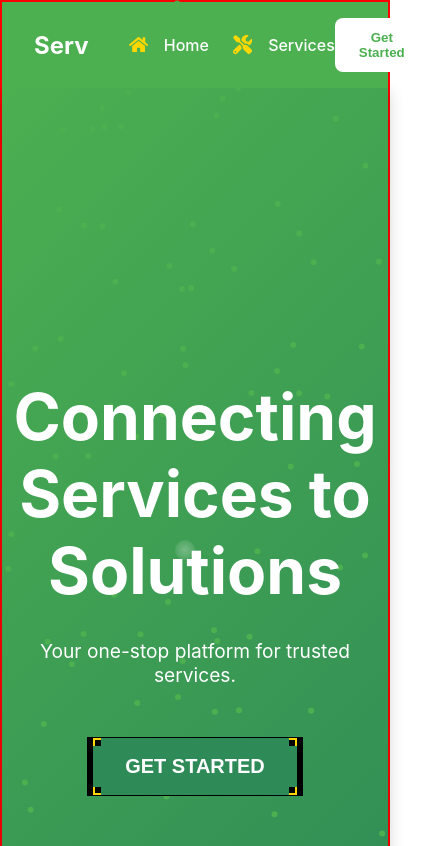
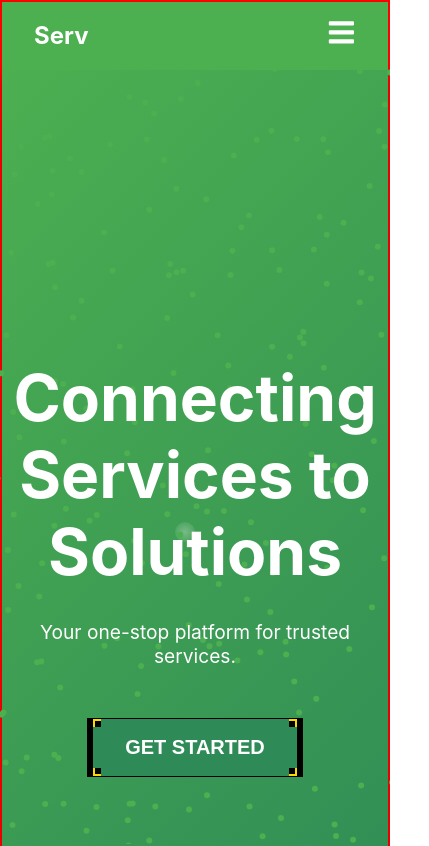
Before and after one commit to S1rDavid9/serv-web-app, a React (Create React App) app in the folder serv-web-app/: page / in a window 390 px wide. Shown: the top 846 px of the page, 429 px wide, since content can reach past the window. Built offline with nearby package versions, Linux system fonts and the light colour scheme.

Commit message:
hamburger

```diff
--- a/serv-web-app/src/components/Hero.js
+++ b/serv-web-app/src/components/Hero.js
@@ -16,7 +16,7 @@ const Hero = () => {
     },
     particles: {
       number: {
-        value: 100, // Number of particles
+        value: 200, // Number of particles
       },
       size: {
         value: 3, // Particle size
--- a/serv-web-app/src/components/Navbar.css
+++ b/serv-web-app/src/components/Navbar.css
@@ -45,6 +45,7 @@
   .cta-button {
     background-color: #ffffff;
     color: #4CAF50;
+    text-decoration: none;
     border: none;
     padding: 12px 24px;
     border-radius: 8px;
@@ -53,6 +54,44 @@
     transition: background-color 0.3s ease-in-out;
 }
 
+.cta-button a {
+    color: #4CAF50;
+    text-decoration: none;
+}
+
 .cta-button:hover {
     background-color: #e0e0e0;
 }
+
+.menu-icon {
+  display: none;
+  font-size: 1.8rem;
+  cursor: pointer;
+}
+
+/* Responsive Design */
+@media screen and (max-width: 768px) {
+  .nav-links {
+      display: none;
+      flex-direction: column;
+      background-color: #4CAF50;
+      width: 100%;
+      position: absolute;
+      top: 70px;
+      left: 0;
+      text-align: center;
+      padding: 1rem 0;
+  }
+
+  .nav-links.active {
+      display: flex;
+  }
+
+  .menu-icon {
+      display: block;
+  }
+
+  .cta-button {
+      display: none; /* Hide CTA on mobile if desired */
+  }
+}
--- a/serv-web-app/src/components/Navbar.js
+++ b/serv-web-app/src/components/Navbar.js
@@ -1,34 +1,29 @@
-// import React from 'react';
-// import './Navbar.css';
-
-// const Navbar = () => {
-//   return (
-//     <nav className="navbar">
-//       <div className="logo">Serv</div>
-//       <ul className="nav-links">
-//         <li><a href="#home">Home</a></li>
-//         <li><a href="#services">Services</a></li>
-//         <li><a href="#about">About</a></li>
-//         <li><a href="#contact">Contact</a></li>
-//       </ul>
-//     </nav>
-//   );
-// };
-
-// export default Navbar;
-
-import React from 'react';
-import { FaHome, FaTools } from 'react-icons/fa';
+import React, { useState } from 'react';
+import { FaHome, FaTools, FaBars, FaTimes, FaInfoCircle } from 'react-icons/fa';
 import './Navbar.css';
 
 const Navbar = () => {
+  const [isOpen, setIsOpen] = useState(false);
+
+  const toggleMenu = () => setIsOpen(!isOpen);
+
   return (
     <nav className="navbar">
       <div className="logo">Serv</div>
-      <ul className="nav-links">
-      <li>
+
+      <div className="menu-icon" onClick={toggleMenu}>
+        {isOpen ? <FaTimes /> : <FaBars />}
+      </div>
+
+      <ul className={`nav-links ${isOpen ? 'active' : ''}`}>
+        <li>
           <a href="#home">
             <FaHome className="icon" /> Home
+          </a>
+        </li>
+        <li>
+          <a href="#about">
+            <FaInfoCircle className="icon" /> About
           </a>
         </li>
         <li>
@@ -37,7 +32,10 @@ const Navbar = () => {
           </a>
         </li>
       </ul>
-      <button className="cta-button">Get Started</button>
+
+      <button className='cta-button'>
+        <a href="#cta-section"><span>Get Started</span></a>
+      </button>
     </nav>
   );
 };
```
